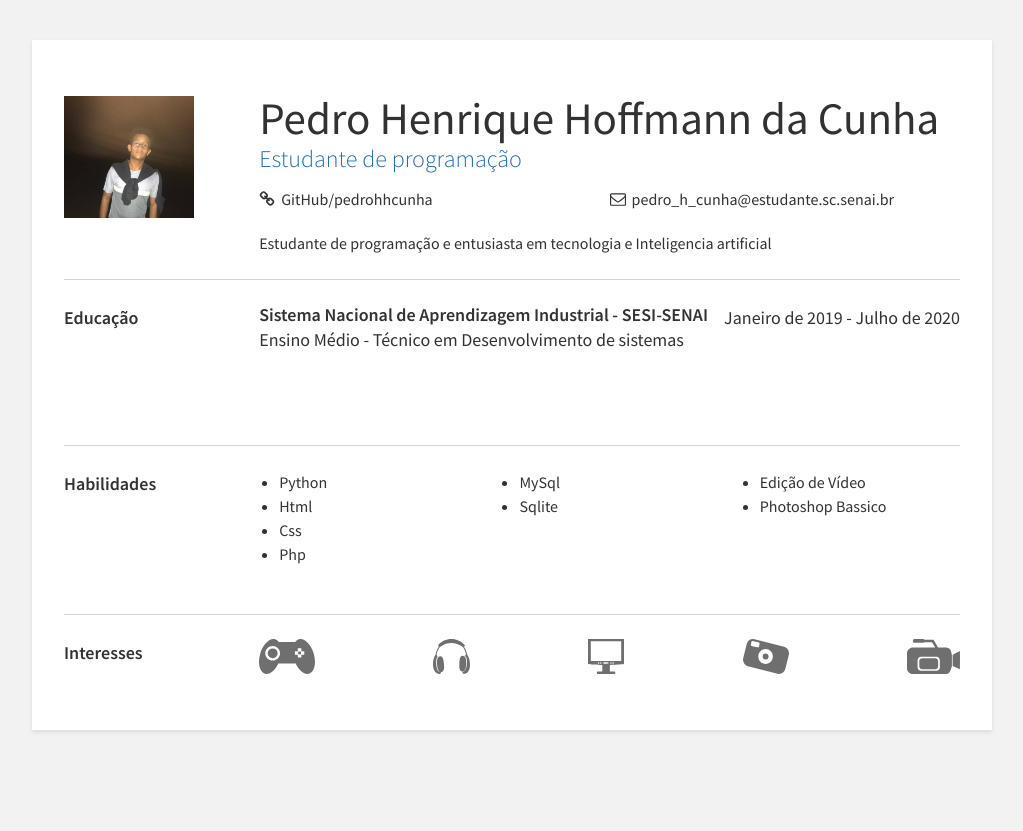
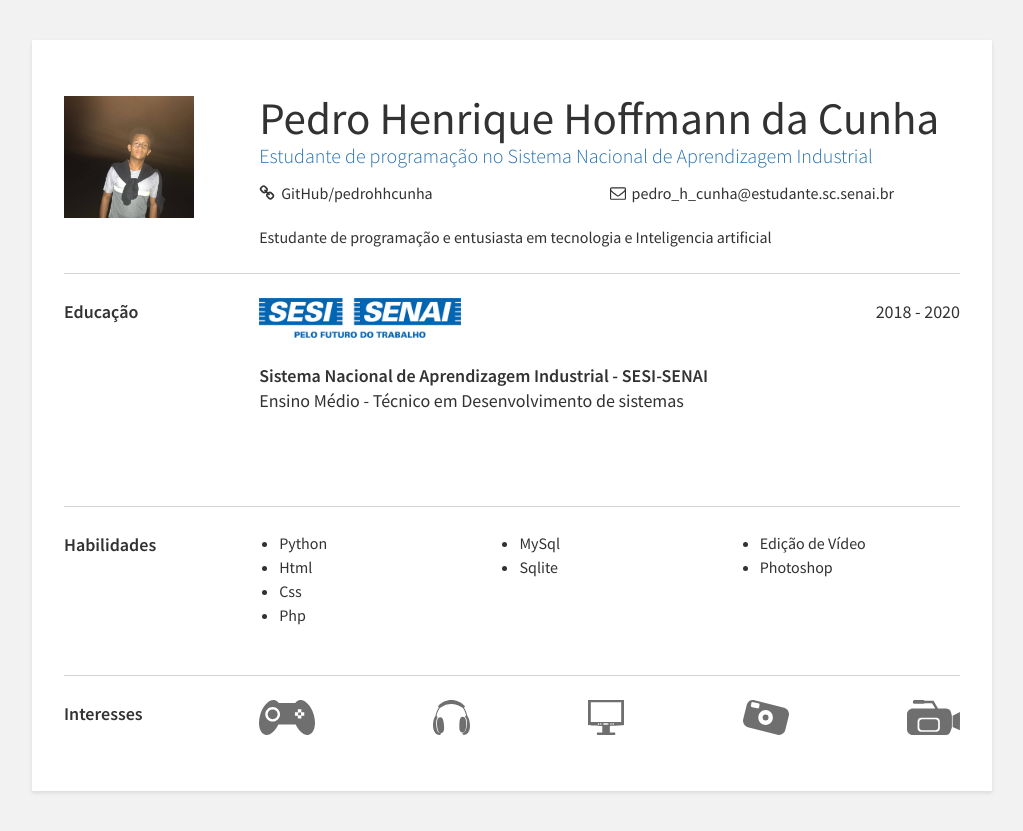
Before and after one commit to pedrohhcunha/pedrohhcunha.github.io, a plain HTML site: page index.html in a window 1280 px wide. Shown: the whole page, without its empty margins (128-1151 px from the left). Before the commit the page ends 800 px from the top, so only its background shows below. Drawn offline with nearby package versions, Linux system fonts and the light colour scheme.

Commit message:
Portifolio Pessoal 1.1
AAdição de imagem e alguma alterações em textos.

```diff
--- a/index.html
+++ b/index.html
@@ -17,7 +17,7 @@
       </div>
       <div>
         <div class="my-name">Pedro Henrique Hoffmann da Cunha</div>
-        <div class="my-title">Estudante de programação</div>
+        <div class="my-title">Estudante de programação no Sistema Nacional de Aprendizagem Industrial</div>
         <div class="links">
           <div class="link-item">
             <svg class="icon" viewBox="0 0 1792 1792" xmlns="http://www.w3.org/2000/svg">
@@ -44,11 +44,12 @@
         <div class="job">
           <div class="job-title-container">
             <div>
+              <div class="sesi"><img src="img/seseisenai2.png"></div>
               <div class="job-company">Sistema Nacional de Aprendizagem Industrial - SESI-SENAI</div>
               <div class="job-title">Ensino Médio - Técnico em Desenvolvimento de sistemas</div>
             </div>
             <div>
-              Janeiro de 2019 - Julho de 2020
+              2018 - 2020
             </div>
           </div> <!-- end job-title container -->
         </div> <!-- end job -->
@@ -73,7 +74,7 @@
 
           <ul>
             <li>Edição de Vídeo</li>
-            <li>Photoshop Bassico</li>
+            <li>Photoshop</li>
           </ul>
         </div> <!-- end skills-container -->
       </div>
--- a/style.css
+++ b/style.css
@@ -72,8 +72,8 @@ img.avatar {
 }
 
 .my-title {
-  font-size: 24px;
-  font-weight: 300;
+  font-size: 20px;
+  font-weight: 250;
   color: #236FB2;
 }
 
@@ -95,6 +95,12 @@ img.avatar {
 /***********************************
 * =Experience
 ***********************************/
+
+.sesi {
+  width: 40%;
+  padding-bottom: 20px;
+
+}
 
 .job {
   padding-bottom: 24px;
```
Also changed, not shown: img/seseisenai2.png (added), img/sesisenai.png (added).
